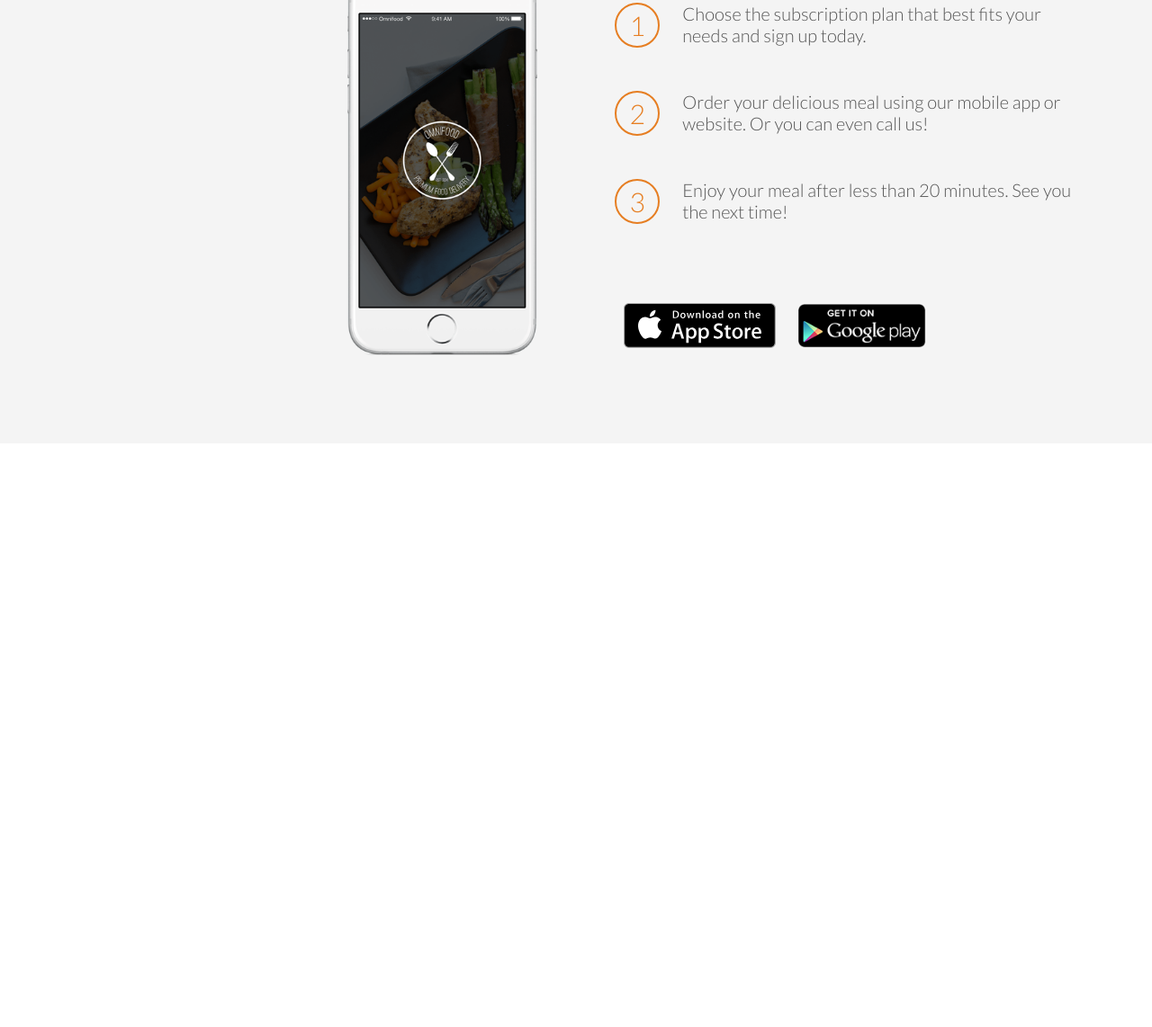
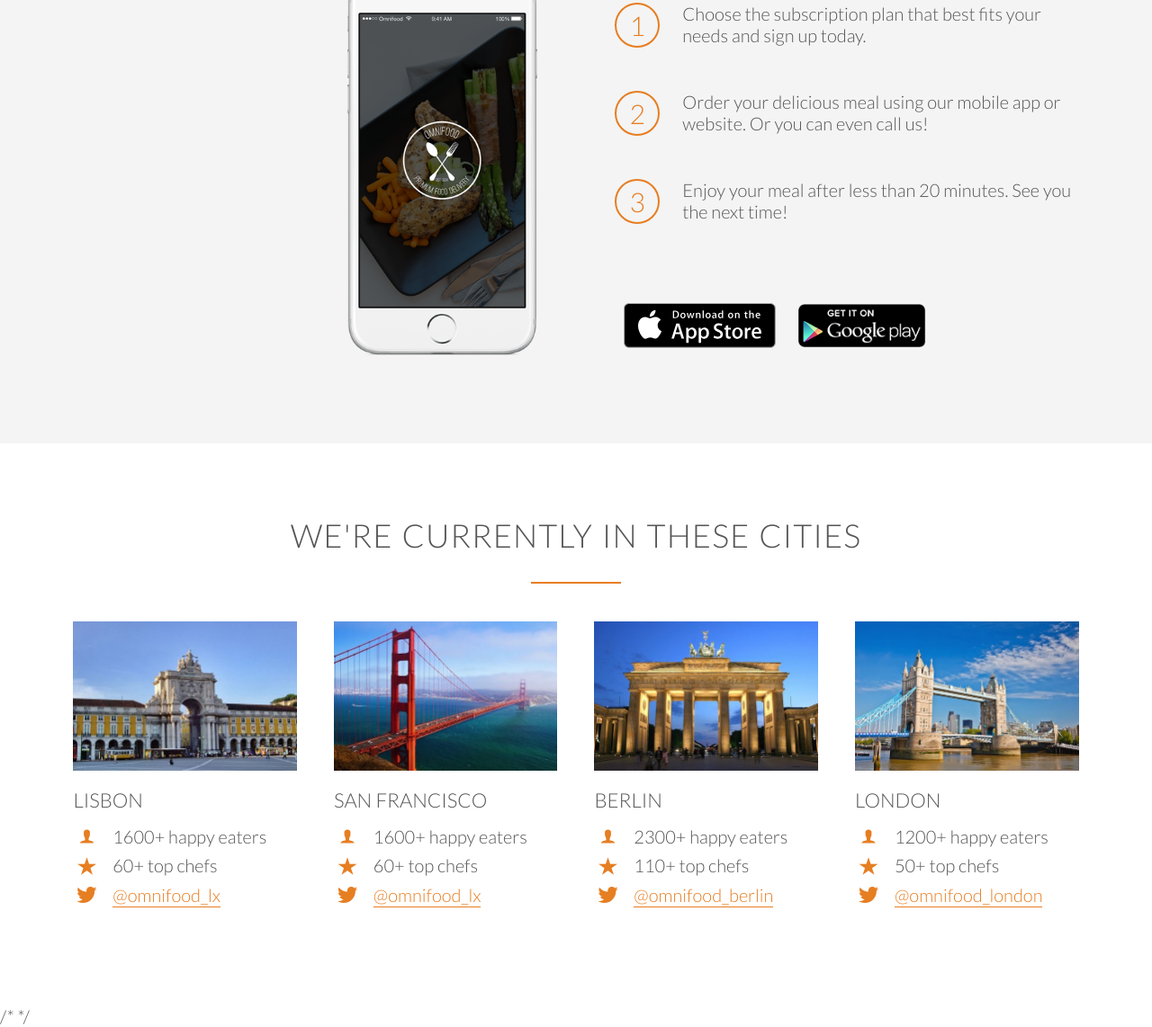
Before and after one commit to aaqib29292/Omnifood, a plain HTML site: page index.html in a window 1280 px wide. Shown: the part 2235-3377 px from the top of the page at 90% size. Before the commit the page ends 2728 px from the top, so only its background shows below. Drawn offline with Linux system fonts and the light colour scheme; files whose address does not match are found by name.

Commit message:
completed cities section

```diff
--- a/index.html
+++ b/index.html
@@ -137,6 +137,92 @@
         </div>
       </div>
     </section>
+    <section class="section-cities">
+      <div class="row">
+        <h2>We're currently in these cities</h2>
+      </div>
+      <div class="row">
+        <div class="col span-1-of-4 box">
+          <img src="resources/css/img/lisbon-3.jpg" alt="Lisbon" />
+          <h3>Lisbon</h3>
+          <div class="city-feature">
+            <i class="ion-ios-person icon-small"></i>
+            1600+ happy eaters
+          </div>
+          <div class="city-feature">
+            <i class="ion-ios-star icon-small"></i>
+            60+ top chefs
+          </div>
+          <div class="city-feature">
+            <i class="ion-social-twitter icon-small"></i>
+            <a href="#">
+              @omnifood_lx
+            </a>
+          </div>
+        </div>
+
+        <div class="col span-1-of-4 box">
+          <img src="resources/css/img/san-francisco.jpg" alt="Lisbon" />
+          <h3>San Francisco</h3>
+          <div class="city-feature">
+            <i class="ion-ios-person icon-small"></i>
+            1600+ happy eaters
+          </div>
+          <div class="city-feature">
+            <i class="ion-ios-star icon-small"></i>
+            60+ top chefs
+          </div>
+          <div class="city-feature">
+            <i class="ion-social-twitter icon-small"></i>
+            <a href="#">
+              @omnifood_lx
+            </a>
+          </div>
+        </div>
+
+        <div class="col span-1-of-4 box">
+          <img src="resources/css/img/berlin.jpg" alt="Lisbon" />
+          <h3>Berlin</h3>
+          <div class="city-feature">
+            <i class="ion-ios-person icon-small"></i>
+            2300+ happy eaters
+          </div>
+          <div class="city-feature">
+            <i class="ion-ios-star icon-small"></i>
+            110+ top chefs
+          </div>
+          <div class="city-feature">
+            <i class="ion-social-twitter icon-small"></i>
+            <a href="#">
+              @omnifood_berlin
+            </a>
+          </div>
+        </div>
+
+        <div class="col span-1-of-4 box">
+          <img src="resources/css/img/london.jpg" alt="Lisbon" />
+          <h3>London</h3>
+          <div class="city-feature">
+            <i class="ion-ios-person icon-small"></i>
+            1200+ happy eaters
+          </div>
+          <div class="city-feature">
+            <i class="ion-ios-star icon-small"></i>
+            50+ top chefs
+          </div>
+          <div class="city-feature">
+            <i class="ion-social-twitter icon-small"></i>
+            <a href="#">
+              @omnifood_london
+            </a>
+          </div>
+        </div>
+      </div>
+    </section>
 
 </body>
 </html>
+
+/*
+
+*/
--- a/resources/css/styles.css
+++ b/resources/css/styles.css
@@ -108,6 +108,36 @@ h3 {
   color: #e67e22;
   margin-bottom: 10px;
   text-align: center;
+}
+
+.icon-small {
+  display: inline-block;
+  width: 30px;
+  text-align: center;
+  color: #e67e22;
+  font-size: 120%;
+  margin-right: 10px;
+  /*secrets to align text and icons*/
+  line-height: 120%;
+  vertical-align: middle;
+  margin-top: -4px;
+}
+
+/* ---------LINKS---------*/
+
+a:visited,
+a:link {
+  color: #e67e22;
+  text-decoration: none;
+  padding-bottom: 1px;
+  border-bottom: 1px solid #e67e22;
+  transition: color 0.2s, border-bottom 0.2s;
+}
+
+a:hover,
+a:active {
+  color: #555;
+  border-bottom: 1px solid transparent;
 }
 
 /* ---------BUTTON---------*/
@@ -297,8 +327,27 @@ header {
   margin-right: 25px;
 }
 
+.btn-app:link,
+.btn-app:visited {
+  border: 0;
+}
+
 .btn-app img {
   height: 50px;
   width: auto;
   margin: 10px;
 }
+
+/* --------------------------------------- */
+/* CITIES */
+/* --------------------------------------- */
+
+.box img {
+  width: 100%;
+  height: auto;
+  margin-bottom: 15px;
+}
+
+.city-feature {
+  margin-bottom: 5px;
+}
```
